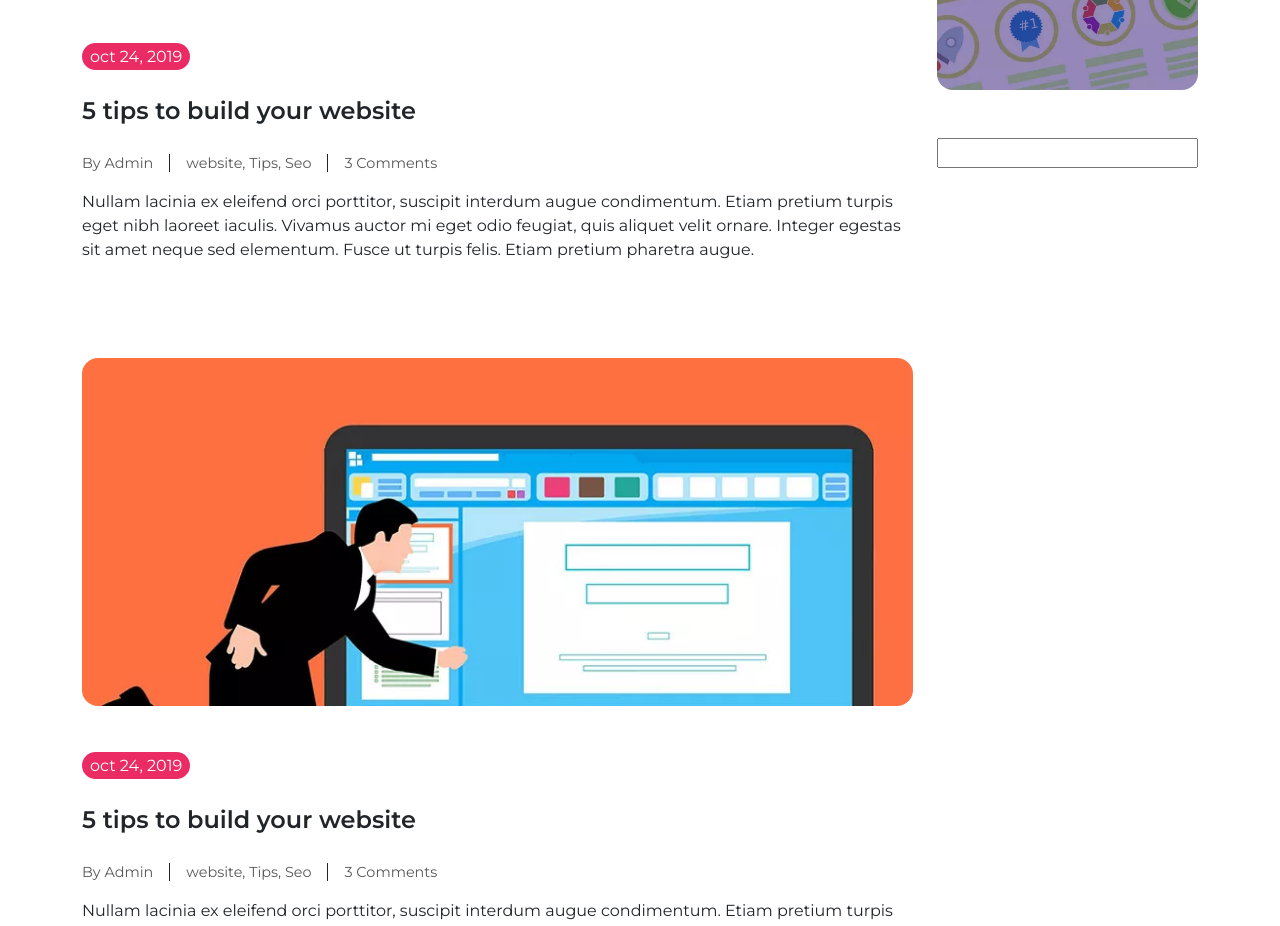
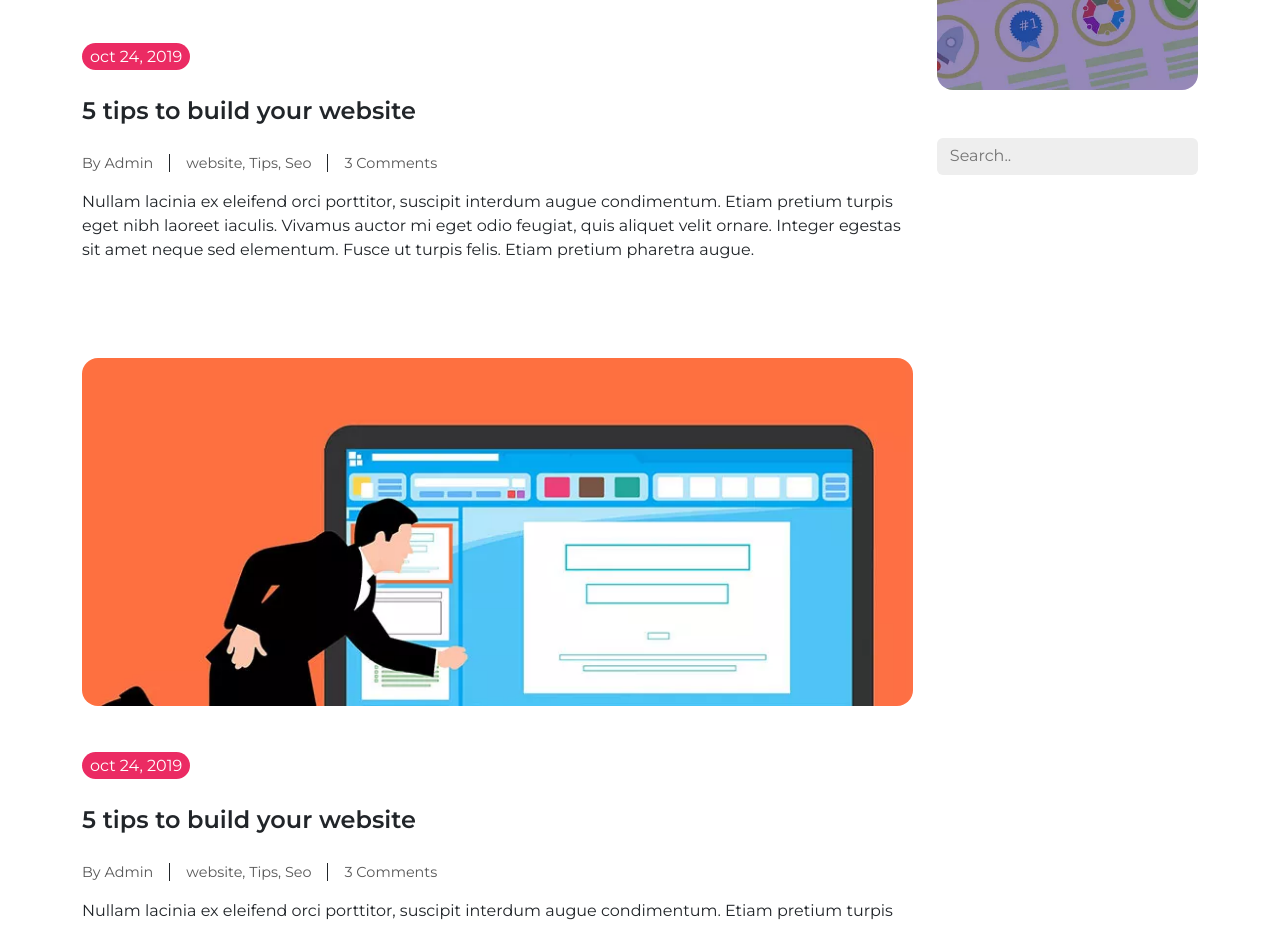
Before and after one commit to krypton225/IT-Host, a React (Create React App) app: page /news in a window 1280 px wide. Shown: the part 880-1806 px from the top of the page. Built offline with nearby package versions, Linux system fonts and the light colour scheme.

Commit message:
UPD shape of input @ News page

```diff
--- a/src/index.css
+++ b/src/index.css
@@ -30,6 +30,7 @@
 
 html {
   scroll-behavior: smooth;
+  overflow-x: hidden !important;
 }
 
 body {
@@ -338,6 +339,33 @@ ul {
   }
 }
 
+.custom-input {
+  padding-block: 0.4rem;
+  padding-inline: 0.8rem;
+  outline: 0;
+  border: 0;
+  background-color: #eee;
+}
+
+@media (max-width: 767px) {
+  .custom-input {
+    width: 100%;
+  }
+}
+
+@media (min-width: 768px) {
+  .custom-input {
+    width: 60%;
+    margin-inline: auto;
+  }
+}
+
+@media (min-width: 991px) {
+  .custom-input {
+    width: 100%;
+  }
+}
+
 .animated {
   animation-name: landing-img-animations;
   animation-duration: 3s;
--- a/src/pages/News/News.tsx
+++ b/src/pages/News/News.tsx
@@ -54,8 +54,8 @@ const News = () => {
                                 <img src={AddPhoto} alt="" className="news-pic rounded-4 cover" />
                             </div>
 
-                            <div className="w-100 mt-5">
-                                <input type="text" name="" id="" className="w-100" />
+                            <div className="w-100 mt-5 mx-auto">
+                                <input type="text" name="" id="" className="custom-input rounded-2" placeholder="Search.." />
                             </div>
                         </div>
                     </div>
```
